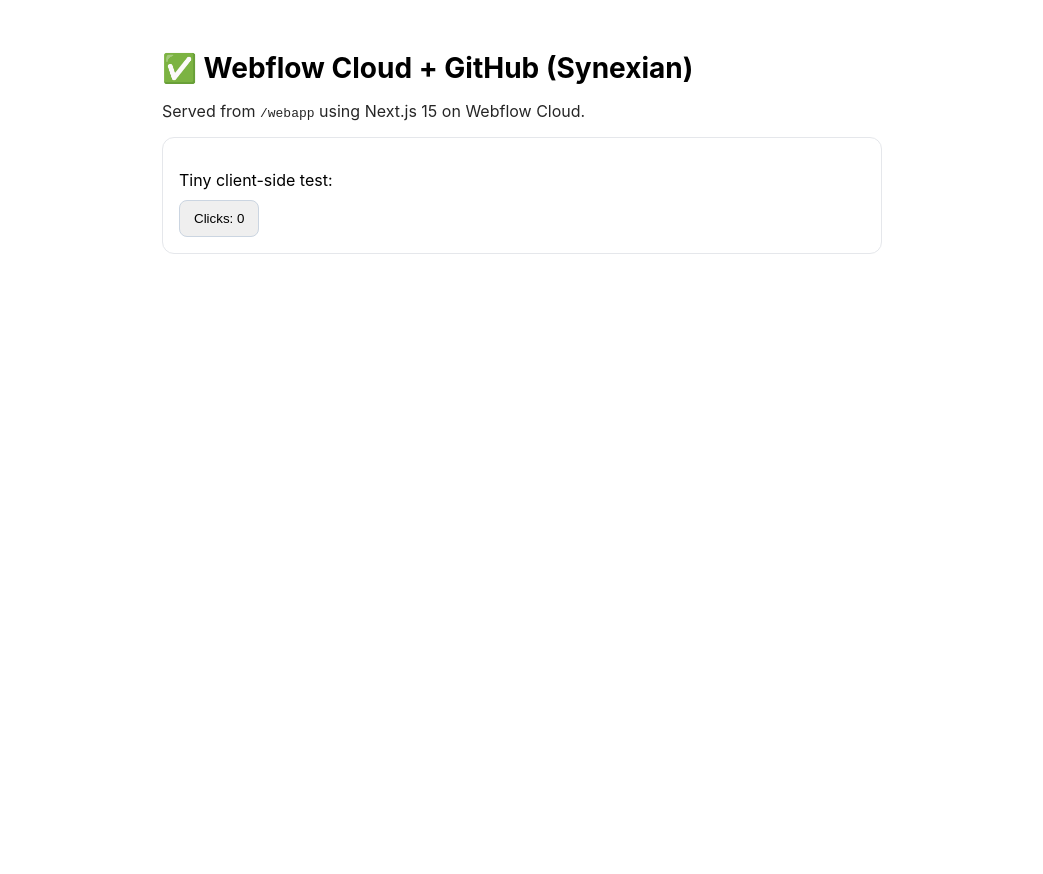
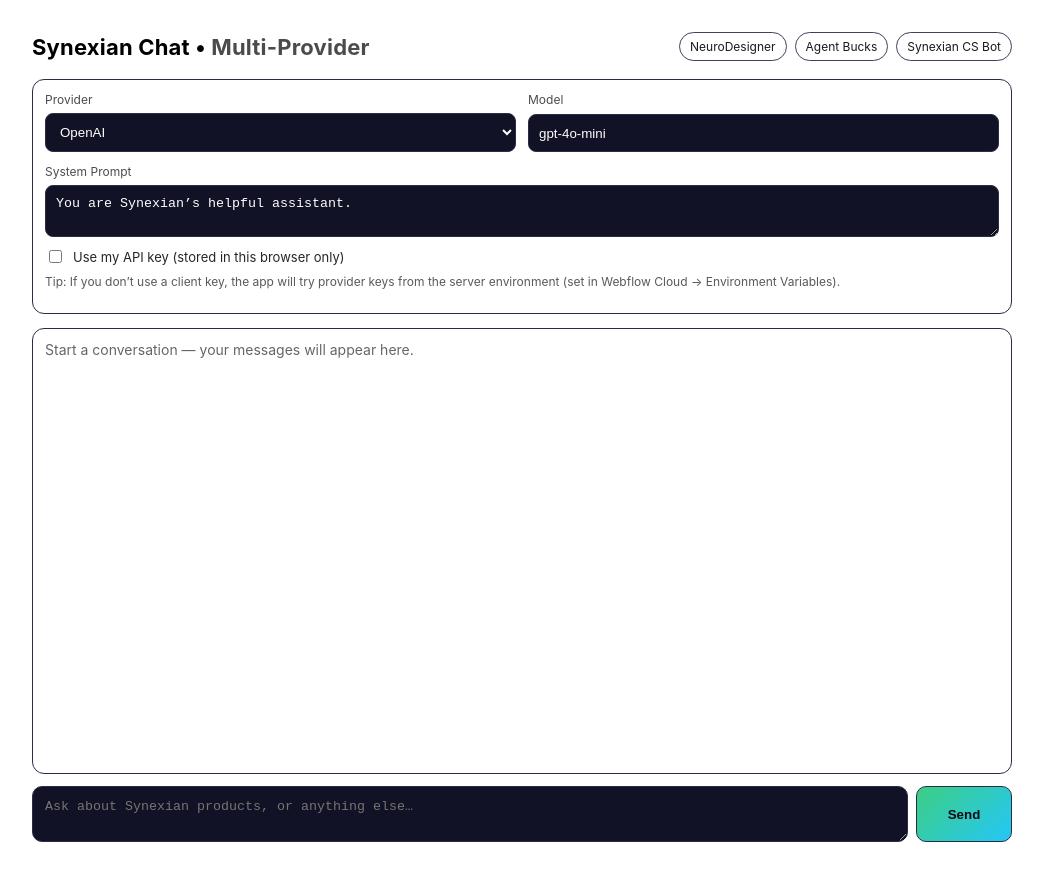
Before and after one commit to RyoK3N/synexian-webflow-smoketest, a Next.js app: page /webapp/ in a window 1280 px wide. Shown: the whole page, without its empty margins (118-1161 px from the left). Before the commit the page ends 800 px from the top, so only its background shows below. Built offline with nearby package versions, Linux system fonts and the light colour scheme.

Commit message:
Update page.tsx

```diff
--- a/app/page.tsx
+++ b/app/page.tsx
@@ -1,25 +1,245 @@
 "use client";
-import { useState } from "react";
+
+import { useEffect, useMemo, useRef, useState } from "react";
+
+// Simple Synexian chips (you can wire these to real pages later)
+const products = [
+  { name: "NeuroDesigner", hint: "AI UI/UX & doc co-pilot" },
+  { name: "Agent Bucks", hint: "Outbound AI agents" },
+  { name: "Synexian CS Bot", hint: "Customer support LLM" }
+];
+
+type Role = "system" | "user" | "assistant";
+type Msg = { role: Role; content: string };
+
+type Provider = "openai" | "together" | "perplexity" | "groq" | "mistral" | "gemini";
+
+const DEFAULTS: Record<Provider, { model: string; note?: string }> = {
+  openai: { model: "gpt-4o-mini" },
+  together: { model: "meta-llama/Llama-3.1-8B-Instruct-Turbo" },
+  perplexity: { model: "llama-3.1-70b-instruct" },
+  groq: { model: "llama3-70b-8192" },
+  mistral: { model: "mistral-large-latest" },
+  gemini: { model: "gemini-1.5-flash" }
+};
 
 export default function Page() {
-  const [count, setCount] = useState(0);
+  // UI state
+  const [provider, setProvider] = useState<Provider>("openai");
+  const [model, setModel] = useState<string>(DEFAULTS.openai.model);
+  const [system, setSystem] = useState<string>("You are Synexian’s helpful assistant.");
+  const [messages, setMessages] = useState<Msg[]>([]);
+  const [input, setInput] = useState("");
+  const [loading, setLoading] = useState(false);
+
+  // Optional: BYOK (bring your own key) if server env isn’t set
+  const [useClientKey, setUseClientKey] = useState(false);
+  const [clientKey, setClientKey] = useState<string>("");
+
+  // Persist small settings in localStorage
+  useEffect(() => {
+    try {
+      const saved = localStorage.getItem("synexian.chat.settings");
+      if (saved) {
+        const s = JSON.parse(saved);
+        if (s.provider) setProvider(s.provider);
+        if (s.model) setModel(s.model);
+        if (s.system) setSystem(s.system);
+        if (s.useClientKey) setUseClientKey(!!s.useClientKey);
+        if (s.clientKey) setClientKey(s.clientKey);
+      }
+    } catch {}
+  }, []);
+  useEffect(() => {
+    try {
+      localStorage.setItem(
+        "synexian.chat.settings",
+        JSON.stringify({ provider, model, system, useClientKey, clientKey: useClientKey ? clientKey : "" })
+      );
+    } catch {}
+  }, [provider, model, system, useClientKey, clientKey]);
+
+  // Auto-set default model on provider change if user hasn’t typed a custom one
+  useEffect(() => {
+    const d = DEFAULTS[provider]?.model;
+    if (d) setModel(d);
+  }, [provider]);
+
+  const listRef = useRef<HTMLDivElement>(null);
+  useEffect(() => {
+    listRef.current?.scrollTo({ top: listRef.current.scrollHeight, behavior: "smooth" });
+  }, [messages, loading]);
+
+  async function send() {
+    const trim = input.trim();
+    if (!trim || loading) return;
+
+    const nextMsgs = [
+      ...(messages.length ? messages : [{ role: "system" as Role, content: system }]),
+      { role: "user" as Role, content: trim }
+    ];
+    setMessages(nextMsgs);
+    setInput("");
+    setLoading(true);
+
+    try {
+      // IMPORTANT: relative path without leading slash respects basePath (/webapp)
+      const res = await fetch("api/chat", {
+        method: "POST",
+        headers: { "Content-Type": "application/json" },
+        body: JSON.stringify({
+          provider,
+          model,
+          messages: nextMsgs,
+          apiKey: useClientKey ? clientKey : undefined
+        })
+      });
+
+      if (!res.ok) {
+        const errText = await res.text();
+        throw new Error(errText || `Request failed (${res.status})`);
+      }
+
+      const data = await res.json();
+      const reply: string = data?.reply ?? "(no reply)";
+      setMessages((m) => [...m, { role: "assistant", content: reply }]);
+    } catch (e: any) {
+      setMessages((m) => [
+        ...m,
+        { role: "assistant", content: `⚠️ Error: ${e?.message || "Unknown error"}` }
+      ]);
+    } finally {
+      setLoading(false);
+    }
+  }
 
   return (
-    <main style={{ maxWidth: 720, margin: "0 auto" }}>
-      <h1 style={{ fontSize: 28, marginBottom: 8 }}>✅ Webflow Cloud + GitHub (Synexian)</h1>
-      <p style={{ opacity: 0.85, marginBottom: 16 }}>
-        Served from <code>/webapp</code> using Next.js 15 on Webflow Cloud.
-      </p>
+    <main style={{ maxWidth: 980, margin: "0 auto" }}>
+      {/* Header / Products */}
+      <header style={{ marginBottom: 18, display: "flex", alignItems: "center", gap: 12, flexWrap: "wrap" }}>
+        <h1 style={{ fontSize: 22, margin: 0, letterSpacing: 0.2 }}>
+          Synexian Chat • <span style={{ opacity: 0.7 }}>Multi-Provider</span>
+        </h1>
+        <div style={{ display: "flex", gap: 8, flexWrap: "wrap", marginLeft: "auto" }}>
+          {products.map((p) => (
+            <span key={p.name} title={p.hint}
+              style={{ padding: "6px 10px", border: "1px solid #2c2c47", borderRadius: 999, fontSize: 12, opacity: 0.9 }}>
+              {p.name}
+            </span>
+          ))}
+        </div>
+      </header>
 
-      <div style={{ padding: 16, border: "1px solid #e5e7eb", borderRadius: 12 }}>
-        <p style={{ marginBottom: 10 }}>Tiny client-side test:</p>
+      {/* Settings */}
+      <section style={{ padding: 12, border: "1px solid #2c2c47", borderRadius: 12, marginBottom: 14 }}>
+        <div style={{ display: "grid", gridTemplateColumns: "1fr 1fr", gap: 12 }}>
+          <label style={{ display: "grid", gap: 6 }}>
+            <span style={{ fontSize: 12, opacity: 0.7 }}>Provider</span>
+            <select
+              value={provider}
+              onChange={(e) => setProvider(e.target.value as Provider)}
+              style={{ padding: 10, borderRadius: 8, background: "#121226", color: "white", border: "1px solid #2c2c47" }}
+            >
+              <option value="openai">OpenAI</option>
+              <option value="together">Together</option>
+              <option value="perplexity">Perplexity</option>
+              <option value="groq">Groq</option>
+              <option value="mistral">Mistral</option>
+              <option value="gemini">Gemini</option>
+            </select>
+          </label>
+
+          <label style={{ display: "grid", gap: 6 }}>
+            <span style={{ fontSize: 12, opacity: 0.7 }}>Model</span>
+            <input
+              value={model}
+              onChange={(e) => setModel(e.target.value)}
+              placeholder={DEFAULTS[provider].model}
+              style={{ padding: 10, borderRadius: 8, background: "#121226", color: "white", border: "1px solid #2c2c47" }}
+            />
+          </label>
+
+          <label style={{ gridColumn: "1 / span 2", display: "grid", gap: 6 }}>
+            <span style={{ fontSize: 12, opacity: 0.7 }}>System Prompt</span>
+            <textarea
+              value={system}
+              onChange={(e) => setSystem(e.target.value)}
+              rows={2}
+              style={{ padding: 10, borderRadius: 8, background: "#121226", color: "white", border: "1px solid #2c2c47", resize: "vertical" }}
+            />
+          </label>
+        </div>
+
+        <div style={{ marginTop: 10, display: "flex", alignItems: "center", gap: 10, flexWrap: "wrap" }}>
+          <label style={{ display: "flex", alignItems: "center", gap: 8 }}>
+            <input
+              type="checkbox"
+              checked={useClientKey}
+              onChange={(e) => setUseClientKey(e.target.checked)}
+            />
+            <span style={{ fontSize: 13, opacity: 0.85 }}>Use my API key (stored in this browser only)</span>
+          </label>
+
+          {useClientKey && (
+            <input
+              type="password"
+              value={clientKey}
+              onChange={(e) => setClientKey(e.target.value)}
+              placeholder="sk-... / your-api-key"
+              style={{ flex: 1, minWidth: 280, padding: 10, borderRadius: 8, background: "#121226", color: "white", border: "1px solid #2c2c47" }}
+            />
+          )}
+        </div>
+
+        <p style={{ marginTop: 8, fontSize: 12, opacity: 0.65 }}>
+          Tip: If you don’t use a client key, the app will try provider keys from the server environment
+          (set in Webflow Cloud → Environment Variables).
+        </p>
+      </section>
+
+      {/* Chat list */}
+      <section style={{ height: 420, overflow: "auto", border: "1px solid #2c2c47", borderRadius: 12, padding: 12, marginBottom: 12 }} ref={listRef}>
+        {messages.length === 0 ? (
+          <div style={{ opacity: 0.6, fontSize: 14 }}>Start a conversation — your messages will appear here.</div>
+        ) : (
+          messages.map((m, i) => (
+            <div key={i} style={{ marginBottom: 12 }}>
+              <div style={{ fontSize: 12, opacity: 0.55, marginBottom: 4 }}>
+                {m.role === "user" ? "You" : m.role === "assistant" ? "Synexian" : "System"}
+              </div>
+              <div style={{ whiteSpace: "pre-wrap", lineHeight: 1.5 }}>{m.content}</div>
+            </div>
+          ))
+        )}
+        {loading && <div style={{ opacity: 0.6 }}>…thinking</div>}
+      </section>
+
+      {/* Composer */}
+      <section style={{ display: "flex", gap: 8 }}>
+        <textarea
+          rows={2}
+          value={input}
+          onChange={(e) => setInput(e.target.value)}
+          placeholder="Ask about Synexian products, or anything else…"
+          style={{ flex: 1, padding: 12, borderRadius: 10, background: "#121226", color: "white", border: "1px solid #2c2c47", resize: "vertical" }}
+        />
         <button
-          onClick={() => setCount((c) => c + 1)}
-          style={{ padding: "10px 14px", borderRadius: 8, border: "1px solid #cbd5e1", cursor: "pointer" }}
+          onClick={send}
+          disabled={loading || !input.trim()}
+          style={{
+            padding: "12px 16px",
+            borderRadius: 10,
+            background: "linear-gradient(135deg,#3DCE83,#24c7f8)",
+            color: "#0b0b16",
+            fontWeight: 600,
+            border: "1px solid #2c2c47",
+            cursor: loading || !input.trim() ? "not-allowed" : "pointer",
+            minWidth: 96
+          }}
         >
-          Clicks: {count}
+          Send
         </button>
-      </div>
+      </section>
     </main>
   );
 }
```
